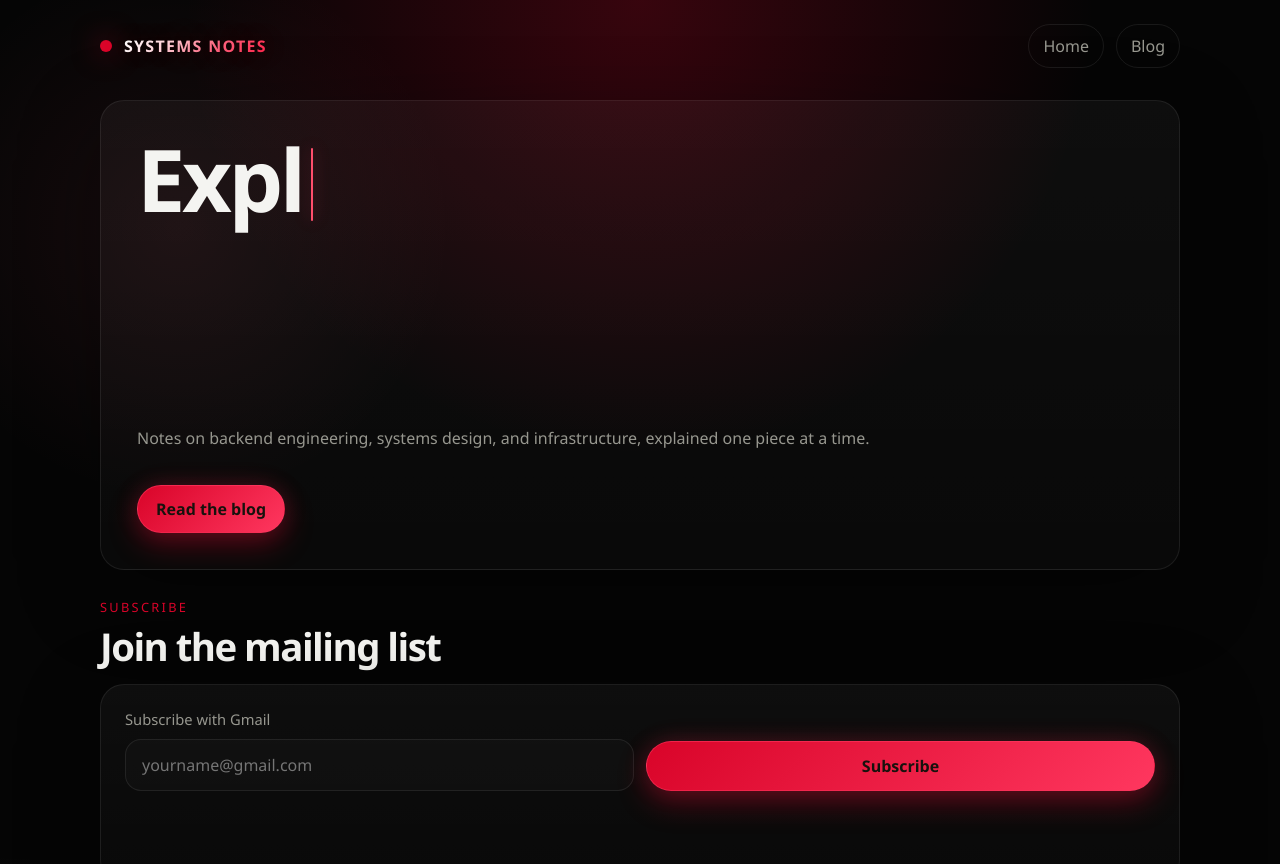
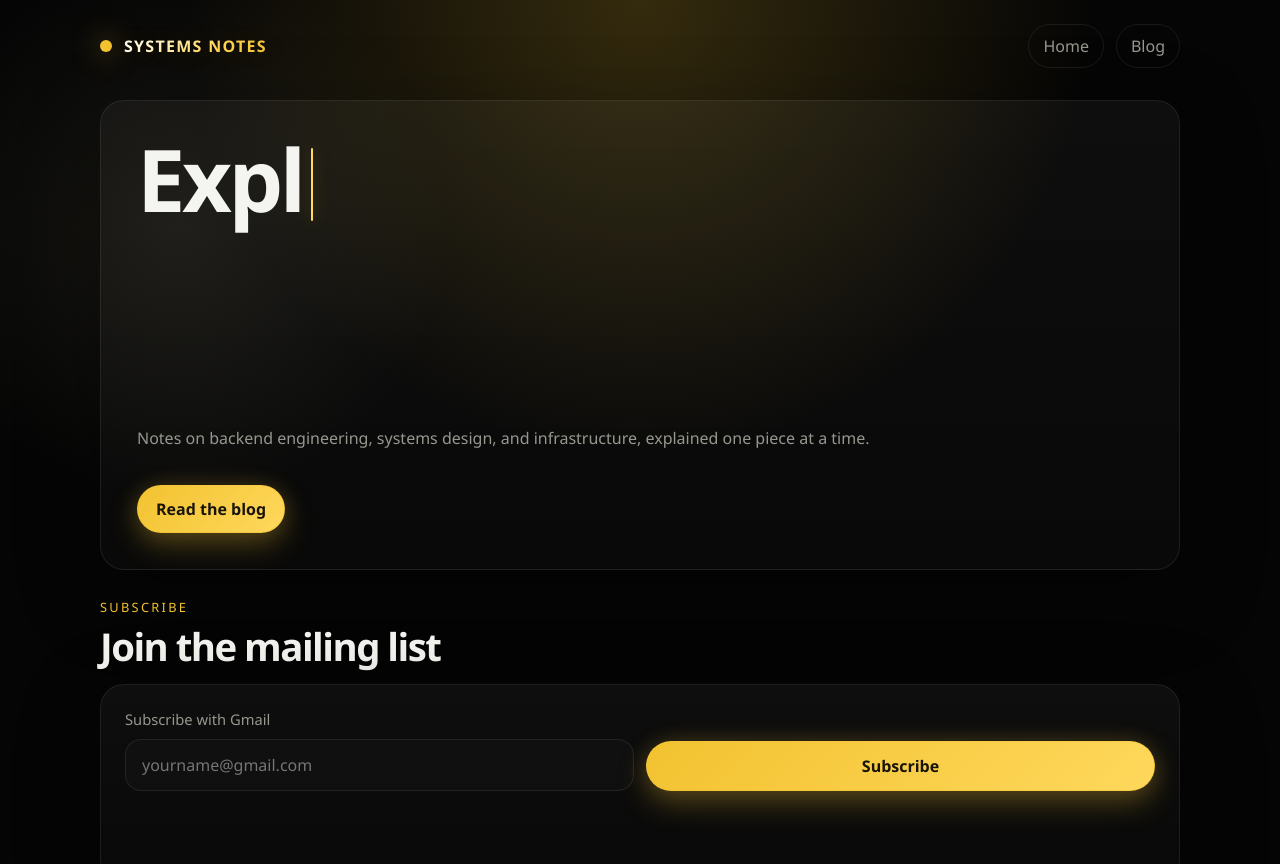
Before and after one commit to ashish111333/dev-blog, a Next.js app: page / in a window 1280 px wide. Shown: the top 864 px of the page. Built offline with nearby package versions, Linux system fonts and the light colour scheme; no server answers; the database is empty.

Commit message:
change theme to yellow
Signed-off-by: ashish111333 <ashishkumar0265aaa@gmail.com>

```diff
--- a/app/globals.css
+++ b/app/globals.css
@@ -6,9 +6,9 @@
   --text: #f4f4f1;
   --muted: #97978f;
   --line: rgba(255, 255, 255, 0.08);
-  --accent: #d90429;
-  --accent-strong: #ff375f;
-  --accent-soft: rgba(217, 4, 41, 0.24);
+  --accent: #f2c230;
+  --accent-strong: #ffd85c;
+  --accent-soft: rgba(242, 194, 48, 0.22);
   --shadow: 0 24px 80px rgba(0, 0, 0, 0.35);
   --radius: 24px;
   --radius-sm: 16px;
@@ -21,9 +21,9 @@
 html {
   min-height: 100%;
   background:
-    radial-gradient(circle at top, rgba(217, 4, 41, 0.24), transparent 32%),
-    radial-gradient(circle at 85% 100%, rgba(255, 55, 95, 0.14), transparent 24%),
-    radial-gradient(circle at 14% 18%, rgba(255, 95, 121, 0.08), transparent 18%),
+    radial-gradient(circle at top, rgba(242, 194, 48, 0.2), transparent 32%),
+    radial-gradient(circle at 85% 100%, rgba(255, 216, 92, 0.12), transparent 24%),
+    radial-gradient(circle at 14% 18%, rgba(255, 241, 184, 0.08), transparent 18%),
     radial-gradient(circle at 0% 100%, rgba(255, 255, 255, 0.04), transparent 24%),
     var(--bg);
 }
@@ -81,11 +81,11 @@ textarea {
 }
 
 .brand-text {
-  background: linear-gradient(135deg, #ffffff 5%, #ffd7de 32%, #ff6b86 62%, #ff2148 100%);
+  background: linear-gradient(135deg, #fffef3 5%, #fff0b6 32%, #ffd85c 62%, #f2c230 100%);
   -webkit-background-clip: text;
   background-clip: text;
   color: transparent;
-  text-shadow: 0 0 28px rgba(217, 4, 41, 0.3);
+  text-shadow: 0 0 28px rgba(242, 194, 48, 0.24);
 }
 
 .brand-mark {
@@ -93,7 +93,7 @@ textarea {
   height: 12px;
   border-radius: 999px;
   background: var(--accent);
-  box-shadow: 0 0 28px rgba(217, 4, 41, 0.7);
+  box-shadow: 0 0 28px rgba(242, 194, 48, 0.65);
 }
 
 .nav {
@@ -110,8 +110,8 @@ textarea {
 
 .nav a:hover,
 .nav a:focus-visible {
-  border-color: rgba(255, 55, 95, 0.55);
-  box-shadow: 0 0 0 1px rgba(217, 4, 41, 0.16);
+  border-color: rgba(242, 194, 48, 0.55);
+  box-shadow: 0 0 0 1px rgba(242, 194, 48, 0.14);
   color: var(--text);
 }
 
@@ -181,9 +181,9 @@ textarea {
   height: 0.84em;
   margin-left: 0.1em;
   border-radius: 999px;
-  background: rgba(255, 78, 108, 1);
+  background: rgba(255, 216, 92, 1);
   vertical-align: -0.1em;
-  box-shadow: 0 0 16px rgba(255, 55, 95, 0.42);
+  box-shadow: 0 0 16px rgba(242, 194, 48, 0.34);
   will-change: opacity;
   animation: cursor-blink 1.05s linear infinite;
 }
@@ -276,13 +276,13 @@ textarea {
 }
 
 .button {
-  border-color: rgba(255, 55, 95, 0.55);
+  border-color: rgba(242, 194, 48, 0.5);
   background: linear-gradient(135deg, var(--accent), var(--accent-strong));
-  color: #17120d;
+  color: #181409;
   font-weight: 700;
   box-shadow:
-    0 12px 30px rgba(217, 4, 41, 0.32),
-    0 0 24px rgba(255, 55, 95, 0.16);
+    0 12px 30px rgba(242, 194, 48, 0.26),
+    0 0 24px rgba(255, 216, 92, 0.14);
 }
 
 .ghost-button:hover,
@@ -349,7 +349,7 @@ textarea {
 
 .input:focus,
 .textarea:focus {
-  border-color: rgba(255, 55, 95, 0.65);
+  border-color: rgba(242, 194, 48, 0.62);
   box-shadow: 0 0 0 3px var(--accent-soft);
 }
 
```
